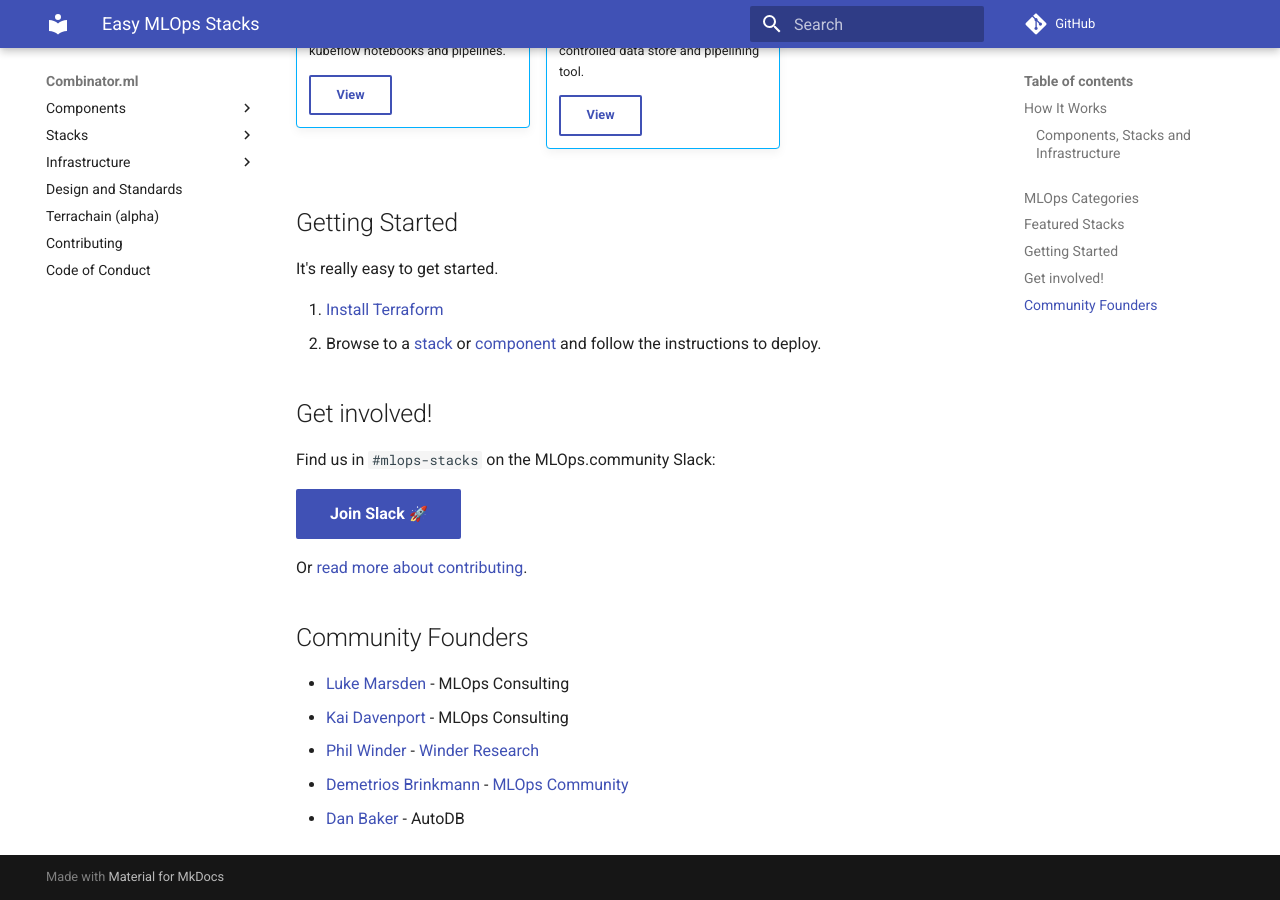
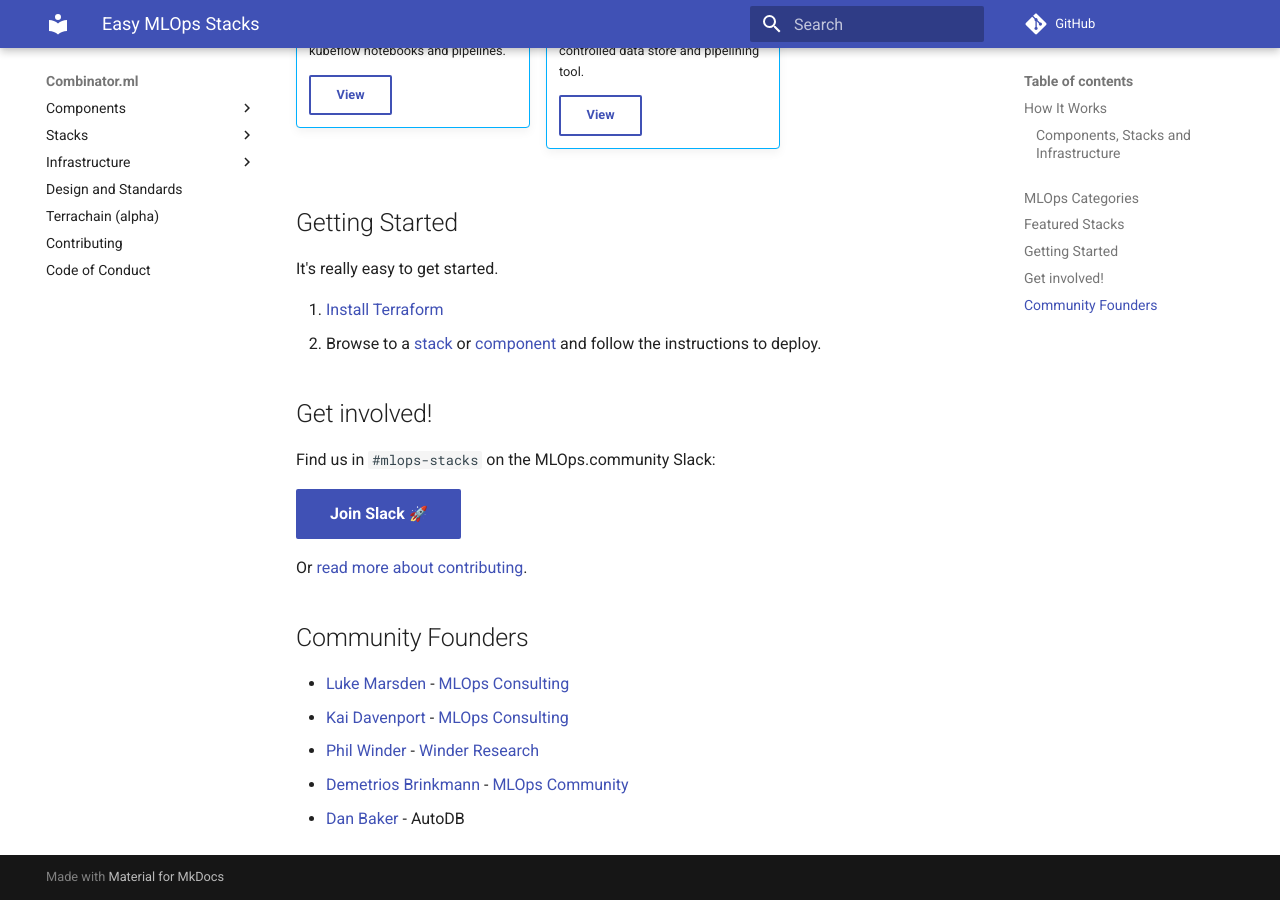
Before and after one commit to combinator-ml/combinator, an MkDocs documentation site: the page built from docs/index.md, in a window 1280 px wide and 900 px high, scrolled down 2318 px. Built offline with MkDocs 1.6.1 and Material for MkDocs 9.7.7, drawn with Linux system fonts in a browser that asks for light colours; emoji names are drawn with the system emoji font; comment, search, counter and statistics services are not loaded; part of the change alters nothing that is shown.

```diff
--- a/docs/index.md
+++ b/docs/index.md
@@ -86,8 +86,8 @@ Or [read more about contributing](CONTRIBUTING.md).
 
 ## Community Founders
 
-* [Luke Marsden](https://www.linkedin.com/in/luke-marsden-71b3789/) - MLOps Consulting
-* [Kai Davenport](https://www.linkedin.com/in/kai-davenport-228b6017/) - MLOps Consulting
+* [Luke Marsden](https://www.linkedin.com/in/luke-marsden-71b3789/) - [MLOps Consulting](https://mlops.consulting)
+* [Kai Davenport](https://www.linkedin.com/in/kai-davenport-228b6017/) - [MLOps Consulting](https://mlops.consulting)
 * [Phil Winder](https://winderresearch.com/about/team/phil-winder/) - [Winder Research](https://WinderResearch.com/consulting/mlops/)
 * [Demetrios Brinkmann](https://www.linkedin.com/in/dpbrinkm/) - [MLOps Community](https://mlops.community)
 * [Dan Baker](https://www.linkedin.com/in/danthebaker/) - AutoDB
```
